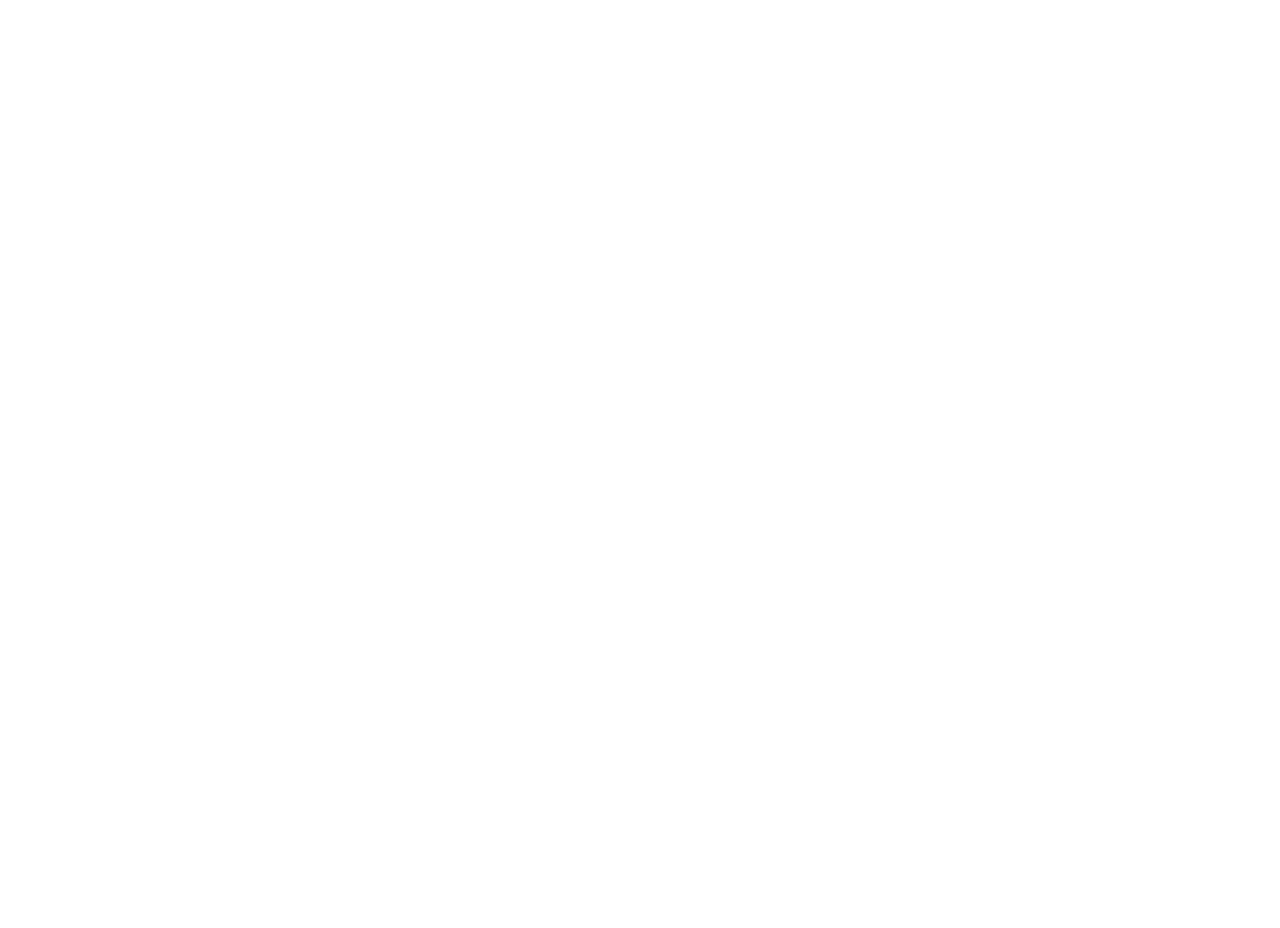
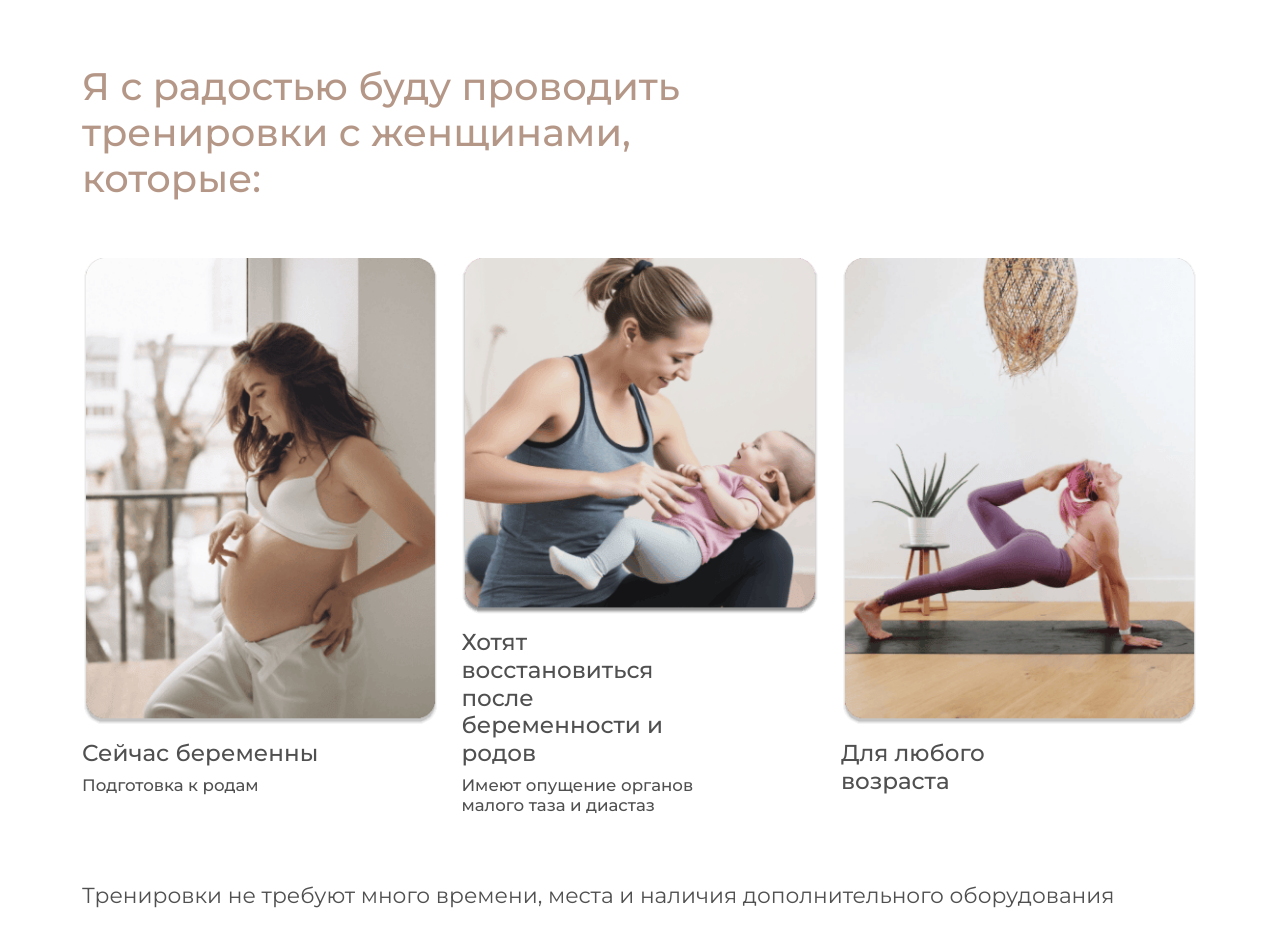
Before and after one commit to Christina-888/project2, a plain HTML site: page index.html in a window 1280 px wide. Before the commit the page ends 800 px from the top, so only its background shows below. Drawn offline with nearby package versions, Linux system fonts and the light colour scheme; files that its build step writes are made by us from their sources.

Commit message:
add structure

```diff
--- a/assets/sass/components/_target-audience.scss
+++ b/assets/sass/components/_target-audience.scss
@@ -0,0 +1,99 @@
+@use "../abstracts/variables";
+
+.container {
+  margin-top: 5%;
+
+  .container__title {
+    font-family: variables.$header-font;
+    color: variables.$medium-font;
+    font-size: 3vw;
+    width: 65%;
+  }
+
+  .cards {
+    display: grid;
+    gap: 2%;
+    grid-template-columns: repeat(auto-fit, minmax(30px, 1fr));
+    grid-template-rows: 1fr;
+    margin-top: 5%;
+
+    .cards__wrapper .cards__item {
+      width: 100%;
+      object-fit: cover;
+    }
+
+    .cards__text .big-subtitle {
+      font-family: variables.$header-font;
+      color: variables.$dark-font;
+      font-size: 1.8vw;
+      width: 70%;
+      margin-top: 4%;
+    }
+
+    .cards__text .small-subtitle {
+      font-family: variables.$header-font;
+      color: variables.$dark-font;
+      font-size: 1.3vw;
+      width: 70%;
+    }
+  }
+
+  .container__text {
+    margin-top: 5%;
+    font-family: variables.$header-font;
+    color: variables.$dark-font;
+    font-size: 1.7vw;
+  }
+}
+
+@media screen and (max-width: 425px) {
+  .container .container__title {
+    font-size: 4vw;
+
+    .cards {
+      grid-template-columns: 1fr;
+    }
+  }
+}
+
+  /*
+  .container__title {
+    font-size: 5vw;
+    width: 65%;
+  }
+
+  .cards {
+    display: grid;
+    gap: 2%;
+    grid-template-columns: 1fr;
+    margin-top: 5%;
+
+    .cards__wrapper .cards__item {
+      width: 100%;
+      object-fit: cover;
+    }
+
+    .cards__text .big-subtitle {
+      font-family: variables.$header-font;
+      color: variables.$dark-font;
+      font-size: 1.8vw;
+      width: 70%;
+      margin-top: 4%;
+    }
+
+    .cards__text .small-subtitle {
+      font-family: variables.$header-font;
+      color: variables.$dark-font;
+      font-size: 1.3vw;
+      width: 70%;
+    }
+  }
+
+  .container__text {
+    margin-top: 5%;
+    font-family: variables.$header-font;
+    color: variables.$dark-font;
+    font-size: 1.7vw;
+  }
+}
+  */
--- a/index.html
+++ b/index.html
@@ -35,6 +35,34 @@
   <!-- конец О системе (Юля Хорева) -->
 
   <!-- Для кого подходит (Диана) -->
+  <div class="container">
+    <h2 class="container__title">Я с радостью буду проводить тренировки с женщинами, которые:</h2>
+    <div class="cards">
+      <div class="cards__wrapper">
+        <img class="cards__item" src="./assets/img/pictures/pregnant_card.png" alt="pregnant_woman">
+        <div class="cards__text">
+          <h3 class="big-subtitle">Сейчас беременны</h3>
+          <h4 class="small-subtitle">Подготовка к родам</h4>
+        </div>
+      </div>
+
+      <div class="cards__wrapper">
+        <img class="cards__item" src="./assets/img/pictures/mom_baby_card.png" alt="mom_and_baby">
+        <div class="cards__text">
+          <h3 class="big-subtitle">Хотят восстановиться после беременности и родов</h3>
+          <h4 class="small-subtitle">Имеют опущение органов малого таза и диастаз</h4>
+        </div>
+      </div>
+
+      <div class="cards__wrapper">
+        <img class="cards__item" src="./assets/img/pictures/for_everybody_card.png" alt="for_everybody">
+        <div class="cards__text">
+          <h3 class="big-subtitle">Для любого возраста</h3>
+        </div>
+      </div>
+    </div>
+    <p class="container__text">Тренировки не требуют много времени, места и наличия дополнительного оборудования</p>
+  </div>
   <!-- конец Для кого подходит (Диана) -->
 
   <!-- Стоимость (Наташа) -->
```
Also changed, not shown: assets/img/pictures/for_everybody_card.png (added), assets/img/pictures/mom_baby_card.png (added), assets/img/pictures/pregnant_card.png (added).
